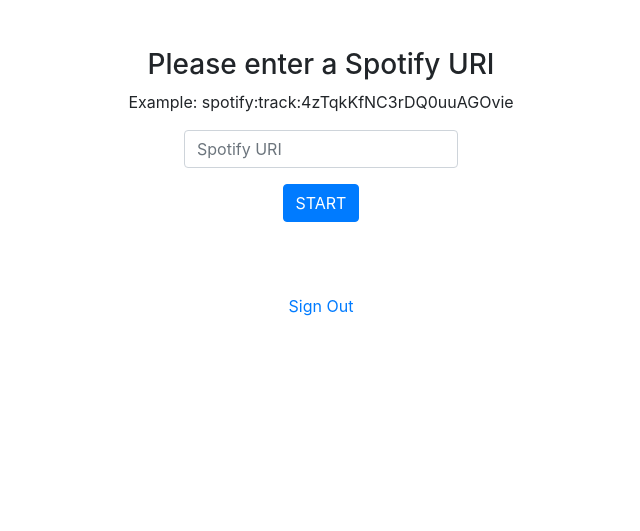
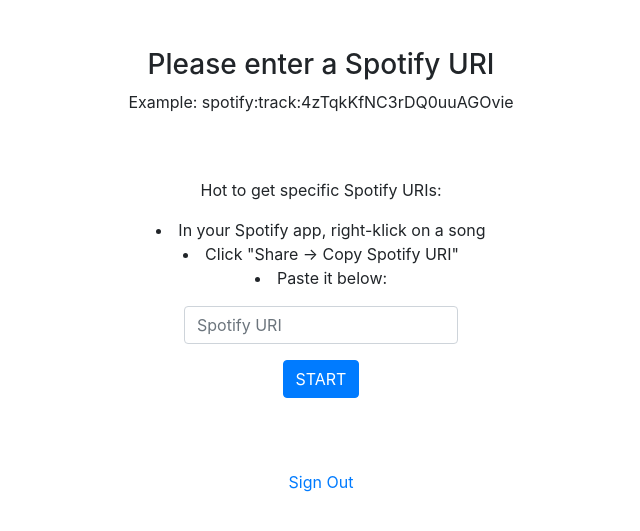
Before and after one commit to maxupravitelev/Grand-Theft-Analysis, a Flask app: page /submit in a window 1280 px wide. Shown: the part 56-587 px from the top of the page, without its empty margins (319-959 px from the left). Run offline with Flask 2, Linux system fonts and the light colour scheme; some libraries are stand-ins or nearby versions.

Commit message:
UPDATE submit.hmtl with how to get spotify URIs

```diff
--- a/templates/result.html
+++ b/templates/result.html
@@ -42,6 +42,7 @@ Result
         segmentsDurationPitchesArray.push(data_json.segments[i].pitches);
     }
 
+    // const { segments: testArray } = data_json;    // todo: check if destructing is faster
 
     // Spotify initialization
     //
--- a/templates/submit.html
+++ b/templates/submit.html
@@ -14,7 +14,16 @@ console.log(token_test);
     <form action="/submit" method="post">
 
 	<h3>Please enter a Spotify URI</h3>
-	<p>Example: spotify:track:4zTqkKfNC3rDQ0uuAGOvie</p>
+    <p>Example: spotify:track:4zTqkKfNC3rDQ0uuAGOvie</p>
+    <br>
+    <br>
+    <p>Hot to get specific Spotify URIs:</p>
+    <p>
+        <li>In your Spotify app, right-klick on a song</li>
+        <li>Click "Share -> Copy Spotify URI"</li>
+        <li>Paste it below:</li>
+    </p>
+
 
         <div class="form-group">
             <input class="form-control" name="track" placeholder="Spotify URI" type="text">
```
